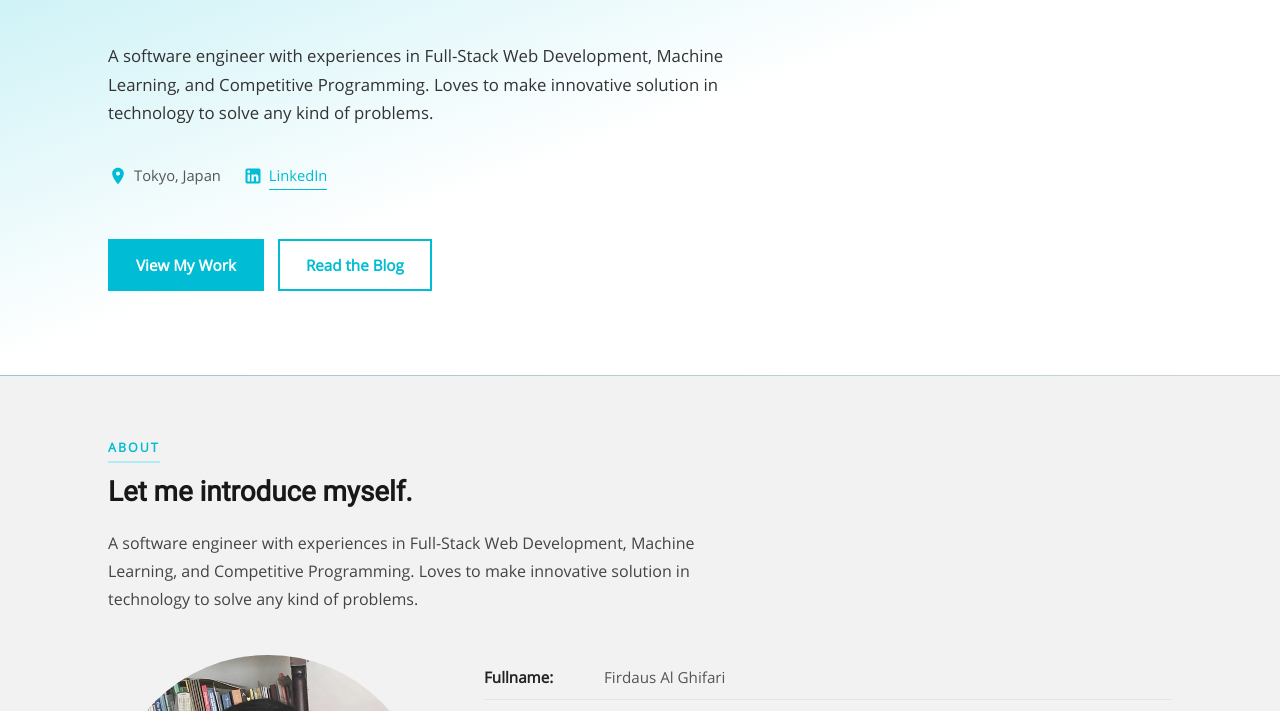
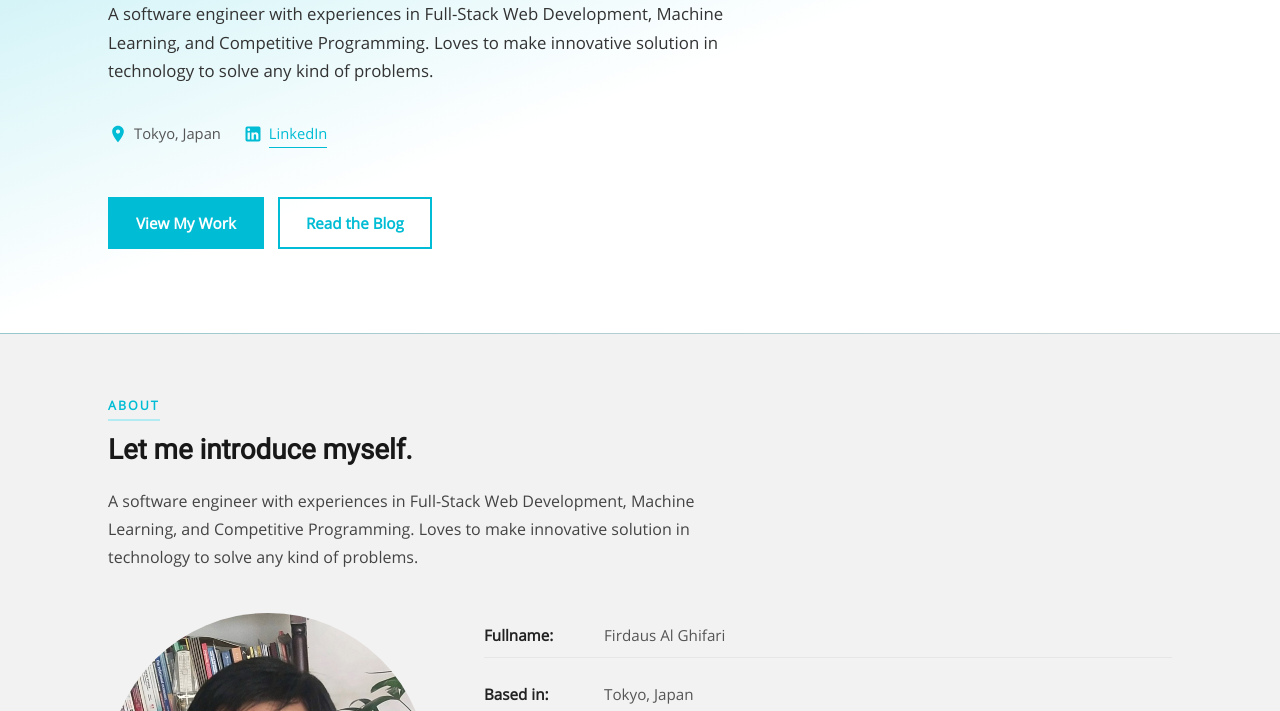
Before and after one commit to falghi/tech-blog, a Gatsby site: page / in a window 1280 px wide. Shown: the part 547-1258 px from the top of the page. Built offline with nearby package versions, Linux system fonts and the light colour scheme; Gatsby itself is replaced by a stand-in of ours; some packages are replaced by stand-ins of ours; what clean-css would draw is missing.

Commit message:
fix: remove doubled top padding above the portfolio hero
The layout container's 42px top padding stacked on the hero's own 70px,
leaving a blank white band between the nav bar and the gradient.

Blog pages still need that padding for their first element, so it is now
opt-out via an edgeToEdge prop that the portfolio homepage sets. The hero
supplies its own vertical rhythm.

```diff
--- a/src/components/layout.js
+++ b/src/components/layout.js
@@ -11,12 +11,16 @@ import { Styles } from "./layoutCSS"
 import "react-toastify/dist/ReactToastify.css";
 import "./layout.css"
 
-const Layout = ({ children }) => {
+// `edgeToEdge` drops the container's top padding for pages that open with a
+// full-width section carrying its own padding, such as the portfolio hero.
+const Layout = ({ children, edgeToEdge = false }) => {
   return (
     <ThemeProvider theme={theme}>
       <Styles>
         <Header />
-        <div className="topmost-container">
+        <div
+          className={`topmost-container${edgeToEdge ? " edge-to-edge" : ""}`}
+        >
           <main>{children}</main>
           <Footer />
         </div>
--- a/src/components/layoutCSS.js
+++ b/src/components/layoutCSS.js
@@ -6,6 +6,10 @@ export const Styles = styled.div`
   .topmost-container {
     padding-top: ${rhythm(1.5)};
     padding-bottom: ${rhythm(1.5)};
+  }
+
+  .topmost-container.edge-to-edge {
+    padding-top: 0;
   }
 
   .layout {
--- a/src/pages/index.js
+++ b/src/pages/index.js
@@ -40,7 +40,7 @@ const PortfolioPage = ({ data }) => {
   })
 
   return (
-    <Layout>
+    <Layout edgeToEdge>
       <SEO
         title="Firdaus Al Ghifari - Software Engineer"
         description={profile.summary}
```
